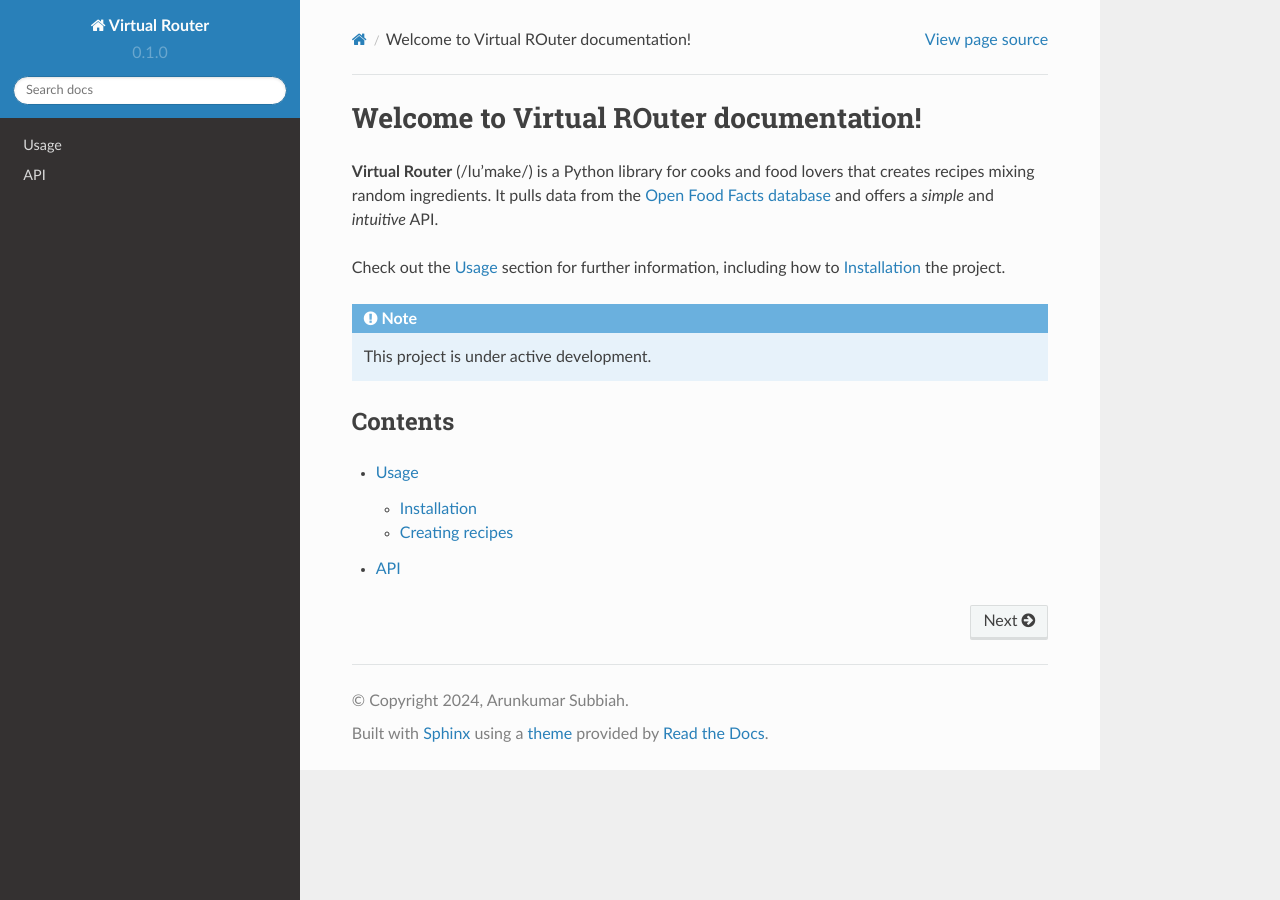
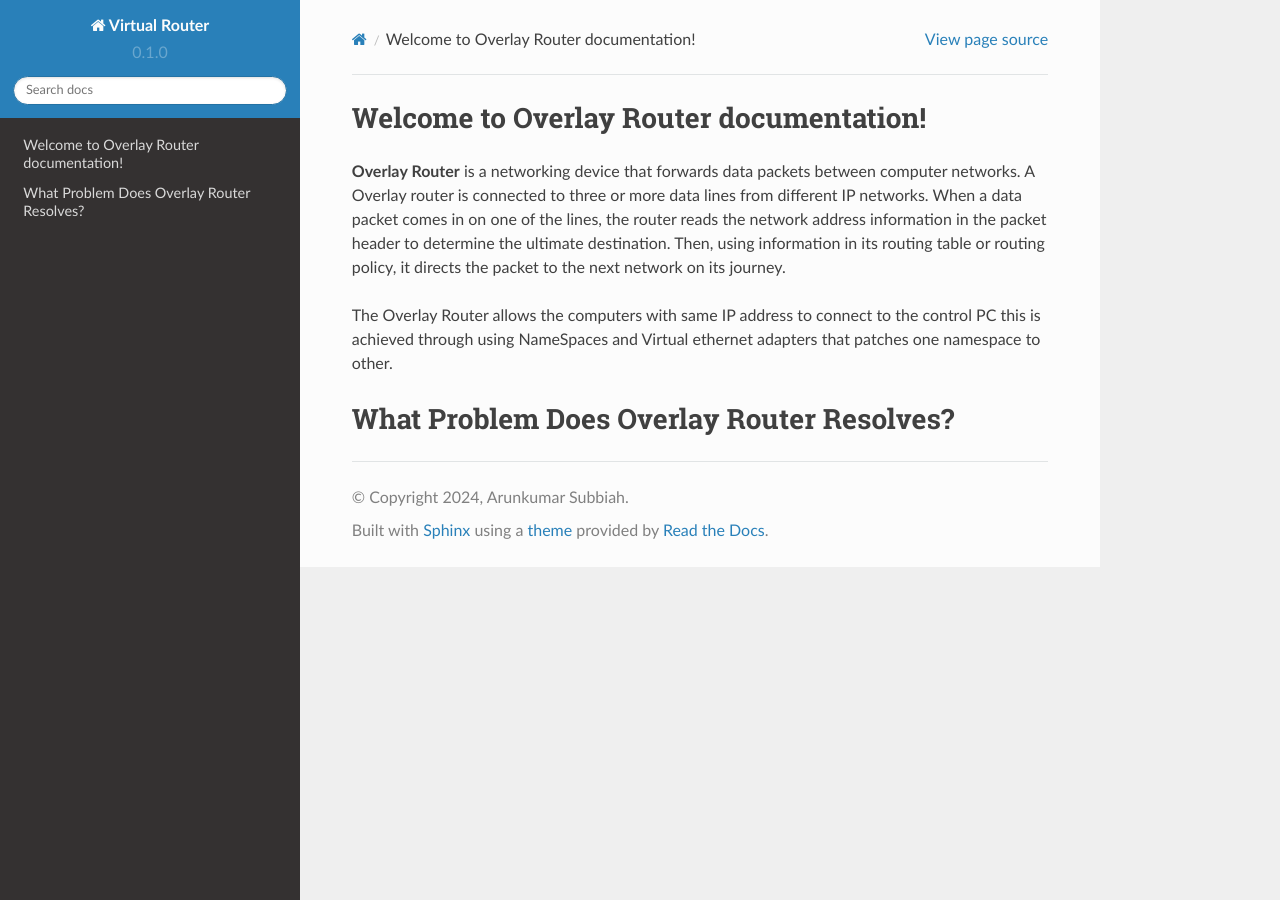
Before and after one commit to Arunkumarsubbiahunique/virtualrouter, a Sphinx documentation site: the page built from docs/source/index.rst, in a window 1280 px wide. Built offline with Sphinx 7.4.7 and the Read the Docs theme 2.0.0, drawn with Linux system fonts in a browser that asks for light colours.

Commit message:
Update index.rst

```diff
--- a/docs/source/index.rst
+++ b/docs/source/index.rst
@@ -1,22 +1,9 @@
-Welcome to Virtual ROuter documentation!
-===================================
+Welcome to Overlay Router documentation!
+========================================
 
-**Virtual Router** (/lu'make/) is a Python library for cooks and food lovers
-that creates recipes mixing random ingredients.
-It pulls data from the `Open Food Facts database <https://world.openfoodfacts.org/>`_
-and offers a *simple* and *intuitive* API.
+**Overlay Router** is a networking device that forwards data packets between computer networks. A Overlay router is connected to three or more data lines from different IP networks. When a data packet comes in on one of the lines, the router reads the network address information in the packet header to determine the ultimate destination. Then, using information in its routing table or routing policy, it directs the packet to the next network on its journey.
 
-Check out the :doc:`usage` section for further information, including
-how to :ref:`installation` the project.
+The Overlay Router allows the computers with same IP address to connect to the control PC this is achieved through using NameSpaces and Virtual ethernet adapters that patches one namespace to other.
 
-.. note::
-
-   This project is under active development.
-
-Contents
---------
-
-.. toctree::
-
-   usage
-   api
+What Problem Does Overlay Router Resolves?
+==========================================
```
